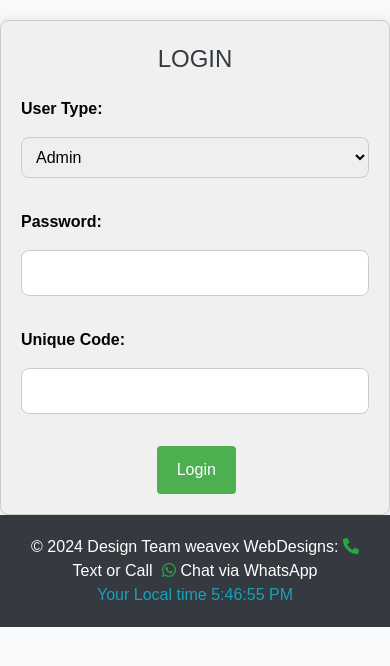
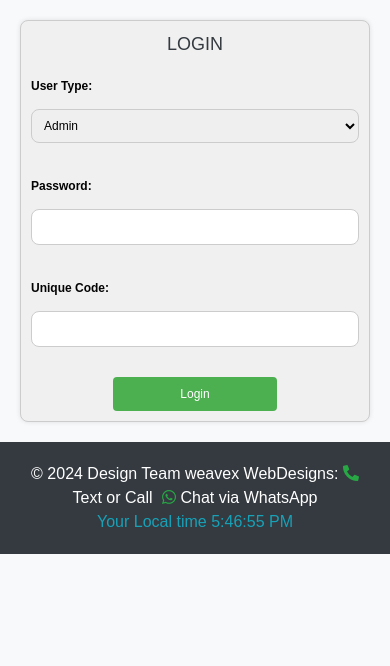
Before and after one commit to Clifford537/oddisite, a PHP site: page /login.php in a window 390 px wide. Shown: the part 56-722 px from the top of the page. Run offline with PHP 8.4, Linux system fonts and the light colour scheme; data comes from the database, SQL or seed files in the repository.

Commit message:
still responsive

```diff
--- a/style.css
+++ b/style.css
@@ -168,11 +168,10 @@ main {
         position: relative;
     }
 }
-
 .login-form {
-            max-width: 400px;
-            margin: 0 auto;
-            padding: 20px;
+    max-width: 350px;
+    margin: 20px auto;
+    padding: 15px;
     background-color: #f0f0f0;
     border: 1px solid #ccc;
     border-radius: 8px;
@@ -181,41 +180,43 @@ main {
 }
 
 .login-heading {
-            font-size: 24px;
+    font-size: 20px;
     color: #333;
     text-align: center;
-            margin-bottom: 20px;
+    margin-bottom: 15px;
 }
 
 .login-label {
     font-weight: bold;
     color: #030303;
+    font-size: 14px;
 }
 
 .login-select,
 .login-input {
     width: 100%;
-            padding: 10px;
-            margin: 8px 0;
+    padding: 8px;
+    margin: 6px 0;
     border: 1px solid #ccc;
     border-radius: 8px;
     box-sizing: border-box;
+    font-size: 14px;
 }
 
 .login-button {
     background-color: #4CAF50;
     color: white;
     border: none;
-            padding: 12px 20px;
+    padding: 10px 16px;
     text-align: center;
     text-decoration: none;
     display: block;
-            font-size: 16px;
+    font-size: 14px;
     border-radius: 4px;
     cursor: pointer;
     transition: background-color 0.3s ease;
-            margin-left: 39% ;
-            margin-right: 50%;
+    margin: 0 auto;
+    width: 50%;
 }
 
 .login-button:hover {
@@ -226,59 +227,30 @@ main {
     color: #888;
     text-align: center;
     margin-top: 10px;
-        }
-/*reg */
-        .register-form {
-            max-width: 430px;
-            margin: 20px auto;
-            padding: 20px;
-            background-color: #ffffff;
-            border: 1px solid #ddd;
-            border-radius: 8px;
-            box-shadow: 0 0 10px rgba(0, 0, 0, 0.1);
-            max-height: fit-content;
+    font-size: 14px;
 }
 
-        .register-form label {
-            display: block;
-            margin-bottom: 8px;
-            font-weight: bold;
-            color: #333;
+@media (max-width: 768px) {
+    .login-form {
+        padding: 10px;
+        box-shadow: 0 0 5px rgba(0, 0, 0, 0.1);
     }
 
-        .register-form input[type="text"],
-        .register-form input[type="date"],
-        .register-form select {
-            width: 100%;
-            padding: 10px;
-            margin-bottom: 15px;
-            border: 1px solid #ccc;
-            border-radius: 4px;
-            box-sizing: border-box;
+    .login-heading {
+        font-size: 18px;
     }
 
-        .register-form input[type="submit"] {
-            width: 50%;
-            padding: 12px;
-            background-color: #28a745;
-            color: #fff;
-            border: none;
-            border-radius: 4px;
-            cursor: pointer;
-            font-size: 16px;
-            transition: background-color 0.3s ease;
-            display: block;
-            margin-right: 25%;
-            margin-left: 25%;
+    .login-label,
+    .login-select,
+    .login-input,
+    .login-button,
+    .login-message {
+        font-size: 12px;
     }
 
-        .register-form input[type="submit"]:hover {
-            background-color: #218838;
+    .login-button {
+        padding: 8px 12px;
+    }
 }
 
-        .form-heading {
-            text-align: center;
-            font-size: 24px;
-            margin-bottom: 20px;
-            color: #333;
-        }
+/*reg */
```
Lines whose indentation alone changed are shown as unchanged.
